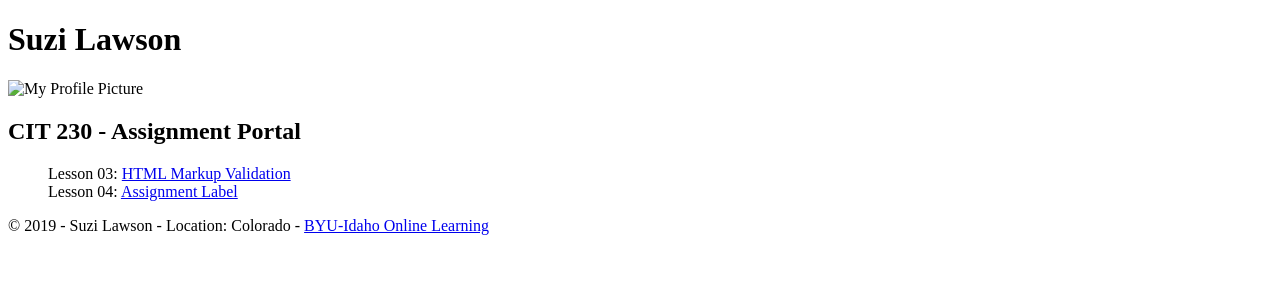
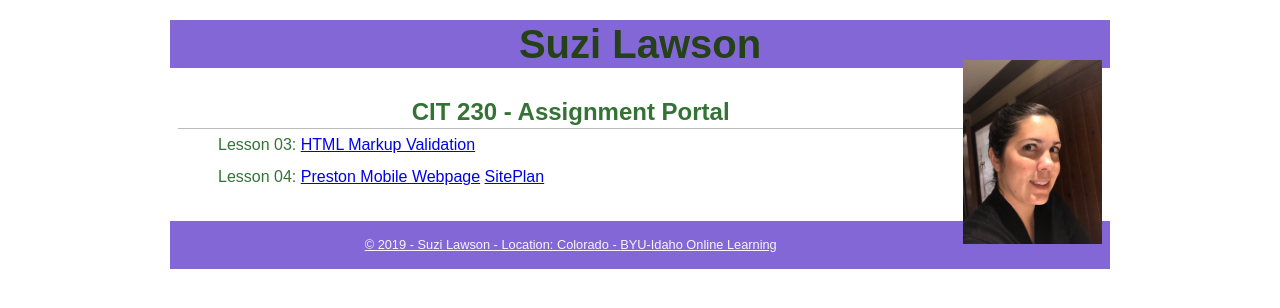
Before and after one commit to Suzi-Lawson/suzi-lawson.gihub.oi, a plain HTML site: page index.html in a window 1280 px wide. Drawn offline with Linux system fonts and the light colour scheme; files that its build step writes are made by us from their sources; files whose address does not match are found by name.

Commit message:
hopefully this works

```diff
--- a/index.html
+++ b/index.html
@@ -16,7 +16,8 @@
         <h2>CIT 230 - Assignment Portal</h2>
         <ul>
             <il>Lesson 03: <a href="https://suzi-lawson.github.io/suzi-lawson.gihub.oi/assignments/lesson-3/fixedhtml.html">HTML Markup Validation</a></il><br>
-            <il>Lesson 04: <a href="https://suzi-lawson.github.io/suzi-lawson.gihub.oi/assignments/lesson-4/preston-4.html">Assignment Label</a></il><br>
+            <il>Lesson 04: <a href="https://suzi-lawson.github.io/suzi-lawson.gihub.oi/assignments/lesson-4/preston-4.html">Preston Mobile Webpage</a>
+                           <a href="https://suzi-lawson.github.io/suzi-lawson.gihub.oi/assignments/lesson-4/siteplan.pdf">SitePlan</il><br>
             <!-- <il>Lesson 05: <a href="#">Assignment Label</a></il><br> -->
             <!-- <il>Lesson 06: <a href="#">Assignment Label</a></il><br> -->
             <!-- <il>Lesson 07: <a href="#">Assignment Label</a></il><br> -->
--- /dev/null
+++ b/main.css
@@ -0,0 +1,45 @@
+/* CIT 230 - Assignment Portal CSS Template */
+/* You may use #HEX or color names */
+
+/* * is a wildcard referring to all elements. */
+* { margin: 0; box-sizing: border-box; }
+
+body {
+    font-size: 16px;
+    line-height: 32px;
+    font-family: Elephant, Dubai, sans-serif;
+    color: #347235;
+}
+
+h1 {
+    font-size: 2.5rem;
+    color: #254117;
+}
+
+h2 {
+    font-size: 1.5rem;
+    text-align: center;
+    border-bottom: 1px solid #bbb;
+}
+
+header, main, footer {
+    margin: 1.25rem auto;
+    padding: .5rem;
+    max-width: 940px;
+}
+
+header, footer, footer a {
+    text-align: center;
+    background-color: #8467d7;
+    color: whitesmoke;
+}
+
+header img {
+    width: 15%;
+    height: auto;
+    float: right;
+}
+
+footer {
+    font-size: .8rem;
+}
```
Also changed, not shown: profile.jpg (added), 1 other file.
